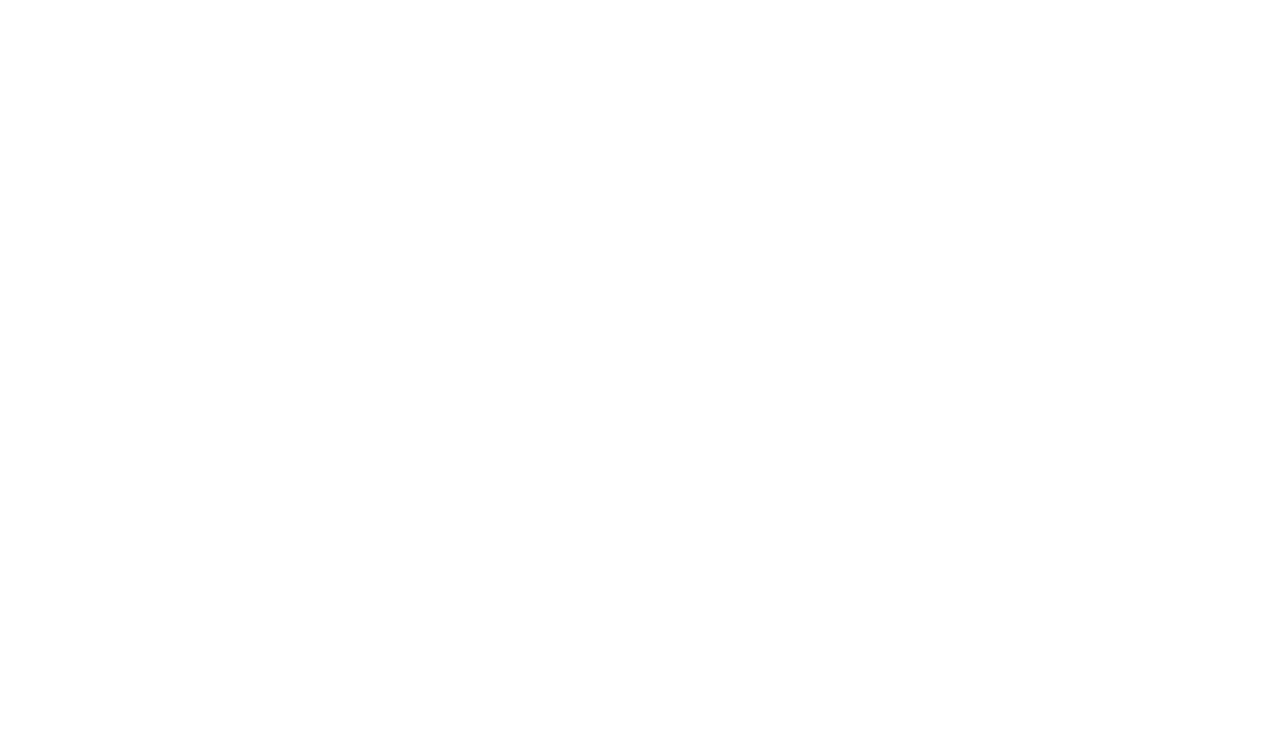
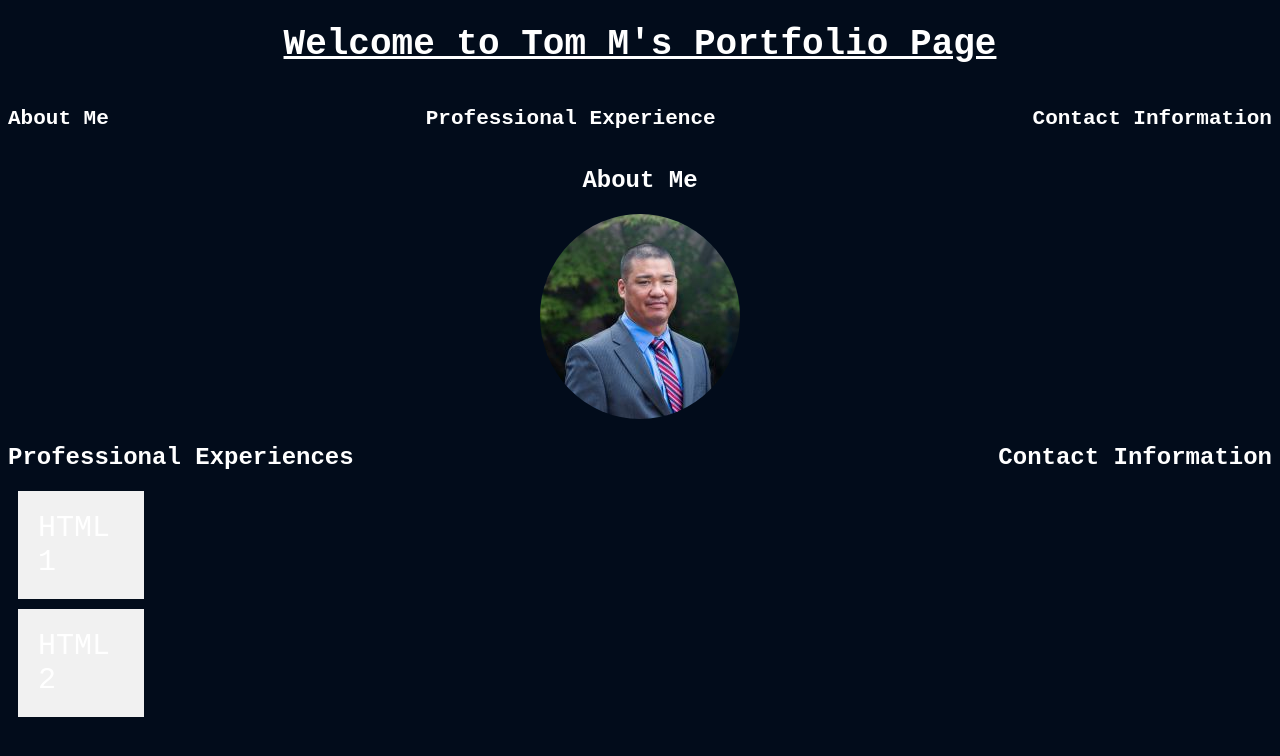
Before and after one commit to v-tommi/week-2-challenge, a plain HTML site: page index.html in a window 1280 px wide. Drawn offline with Linux system fonts and the light colour scheme.

Commit message:
Updating Files

```diff
--- a/Assets/CSS/style.css
+++ b/Assets/CSS/style.css
@@ -1,3 +1,45 @@
+html {
+    background-color: #020c1b;
+    color: white;
+    font-family:'Courier New', Courier, monospace;
+}
+
+header {
+    text-align: center;
+    font-size: large;
+    text-decoration-line: underline;
+}
+
+img {
+    border-radius: 50%;
+}
+Main {
+    display: flex;
+    flex-wrap: wrap;
+    justify-content: space-between;
+}
+
+nav {
+    display: flex;
+    flex-wrap: wrap;
+    font-size: 14px;
+    justify-content: space-between;
+}
+
+nav :hover {
+    text-decoration-line: underline;
+}
+
+.card {
+    height: 300px;
+    width: 250px;
+
+}
+
+.AboutMe {
+    width: 100%;
+    text-align: center;
+}
 .Experiences {
     display: flex;
     width: 25%;
--- a/index.html
+++ b/index.html
@@ -1 +1,41 @@
 <!DOCTYPE html>
+<html lang="en">
+    <head>
+        <meta charset="UTF-8">
+        <title>My Portfolio</title>
+        <link rel="stylesheet" href="./Assets/CSS/style.css">
+    </head>
+
+    <header>
+        <h1 class="Header">Welcome to Tom M's Portfolio Page</h1>
+    </header>
+<body>
+
+    <section class="navbar">
+        <nav>
+            <h2>About Me</h2>
+            <h2>Professional Experience</h2>
+            <h2>Contact Information</h2>
+        </nav>
+    </section>
+
+    <main>
+        <section class="AboutMe">
+            <h2>About Me</h2>
+            <img src="./Assets/Images/Profile Pic Edited 200x205.jpg" alt="Tom Miyahira">
+        </section>
+
+        <section>
+            <h2>Professional Experiences</h2>
+            <div  class="Experiences">HTML 1</div>
+            <div  class="Experiences">HTML 2</div>
+        </section>
+
+        <section class="ContactMe">
+            <h2>Contact Information</h2>
+
+        </section>
+   </main>
+</body>
+
+</html>
```
Also changed, not shown: Assets/Images/Profile Pic Edited 200x205.jpg (added), 2 other files.
